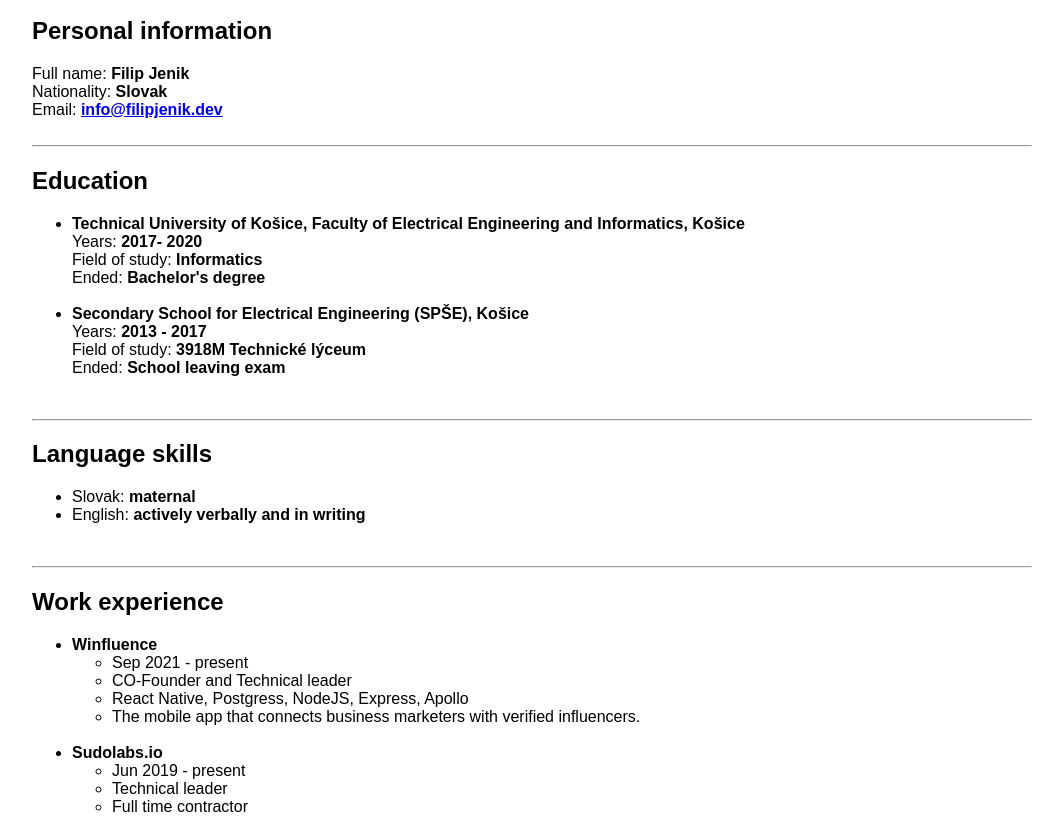
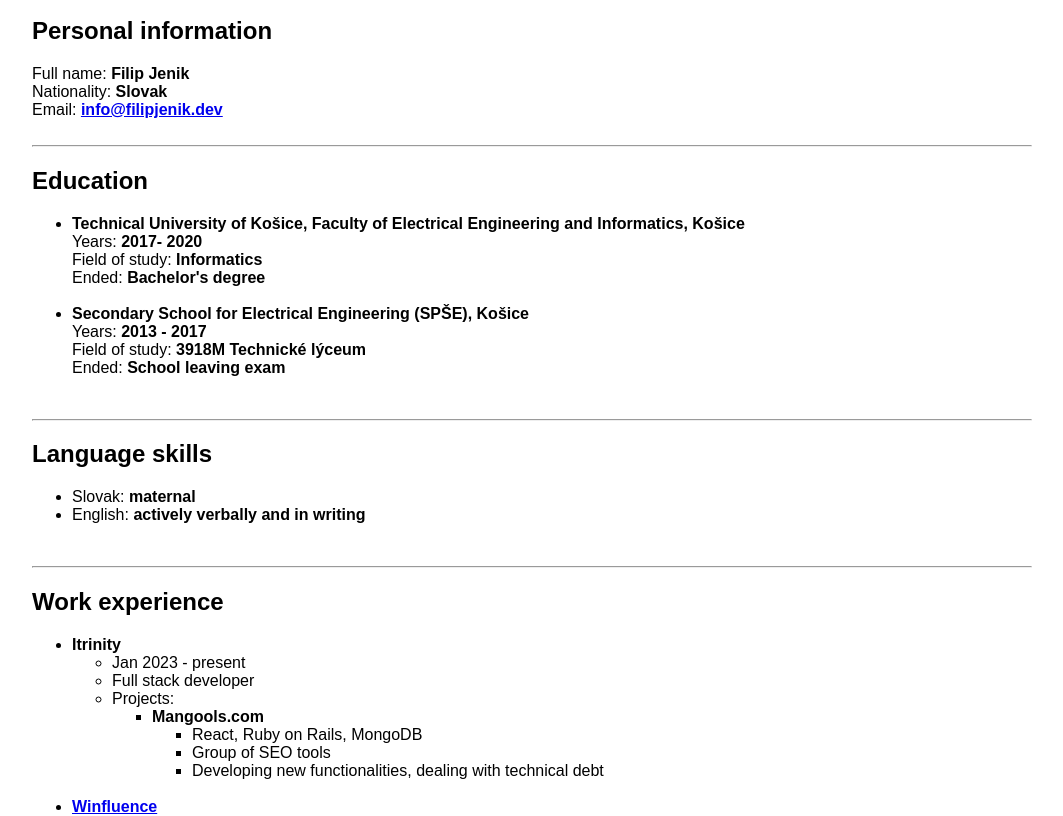
Before and after one commit to fjenik/fjenik.github.io, a plain HTML site: page index.html in a window 1280 px wide. Shown: the part 85-901 px from the top of the page, without its empty margins (108-1171 px from the left). Drawn offline with Linux system fonts and the light colour scheme.

Commit message:
bb sudo, welcome itrinity

```diff
--- a/index.html
+++ b/index.html
@@ -3,6 +3,7 @@
   <head>
     <link rel="icon" type="image/svg+xml" href="favicon.svg" />
     <meta charset="UTF-8" />
+    <meta name="robots" content="noindex">
     <meta http-equiv="X-UA-Compatible" content="IE=edge" />
     <meta name="viewport" content="width=device-width, initial-scale=1.0" />
     <meta name="title" content="Filip Jenik - Web developer" />
@@ -14,7 +15,6 @@
       name="keywords"
       content="ReactJS, react, Web development, mobile app, custom solution, need web, custom web, filip jenik, jenik filip"
     />
-    <meta name="robots" content="index, follow" />
     <meta http-equiv="Content-Type" content="text/html; charset=utf-8" />
     <meta name="language" content="English" />
     <meta name="author" content="Filip Jenik" />
@@ -102,10 +102,34 @@
       <h2>Work experience</h2>
       <ul>
         <li class="pagebreak">
-          <b>Winfluence</b>
+          <b>Itrinity</b>
+          <ul>
+            <li>Jan 2023 - present</li>
+            <li>Full stack developer</li>
+            <li>Projects:</li>
+            <ul>
+              <li>
+                <b>Mangools.com</b>
+                <ul>
+                  <li>React, Ruby on Rails, MongoDB</li>
+                  <li>Group of SEO tools</li>
+                  <li>Developing new functionalities, dealing with technical debt</li>
+                </ul>
+              </li>
+            </ul>
+          </ul>
+        </li>
+        <br />
+        <li class="pagebreak">
+          <a
+            target="_blank"
+            href="https://winfluence.io/"
+          >
+            <b>Winfluence</b>
+          </a>
           <ul>
             <li>Sep 2021 - present</li>
-            <li>CO-Founder and Technical leader</li>
+            <li>Co-Founder and CTO</li>
             <li>React Native, Postgress, NodeJS, Express, Apollo</li>
             <li>The mobile app that connects business marketers with verified influencers.</li>
           </ul>
@@ -114,7 +138,7 @@
         <li class="pagebreak">
           <b>Sudolabs.io</b>
           <ul>
-            <li>Jun 2019 - present</li>
+            <li>Jun 2019 - Dec 2022</li>
             <li>Technical leader</li>
             <li>Full time contractor</li>
             <li>Projects:</li>
```
